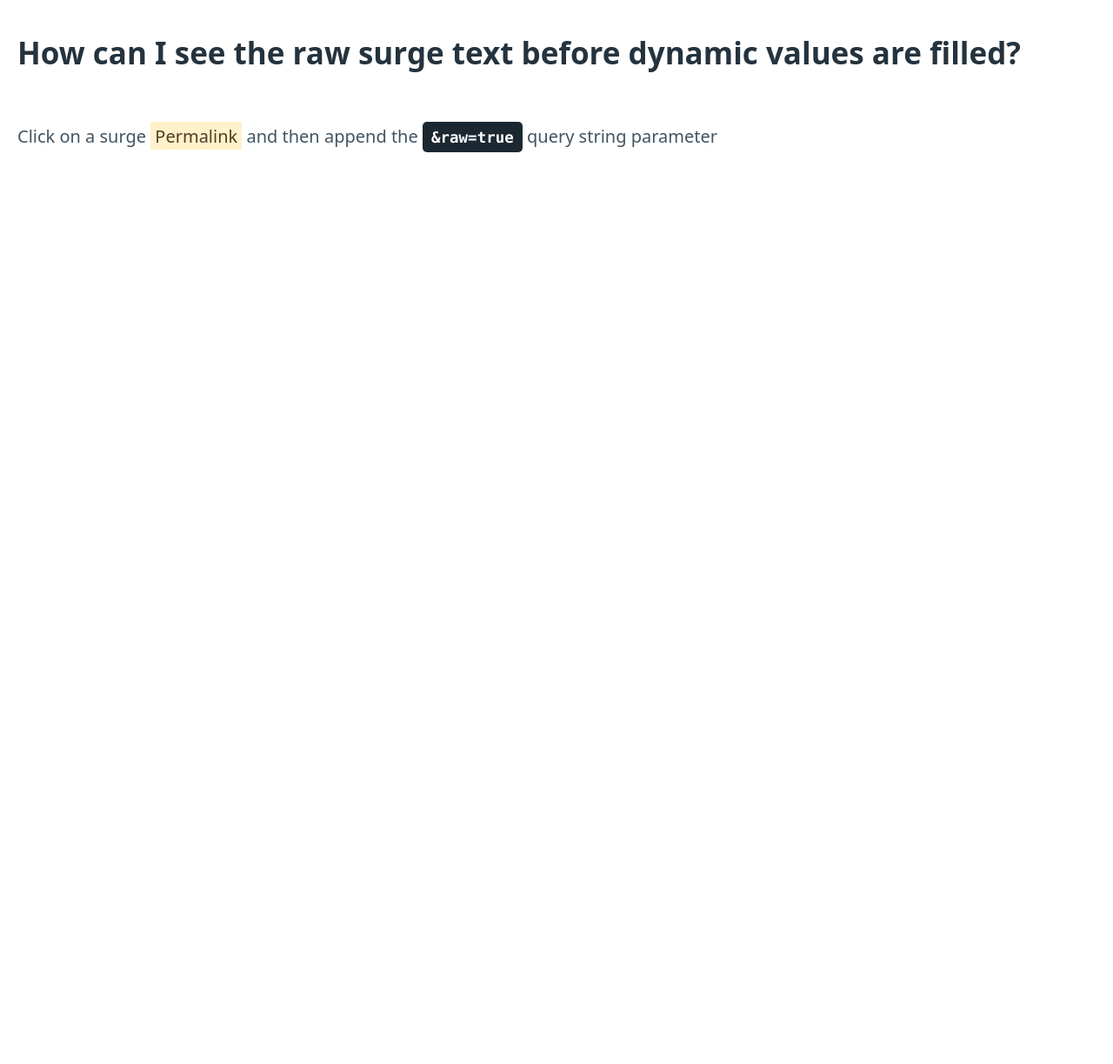
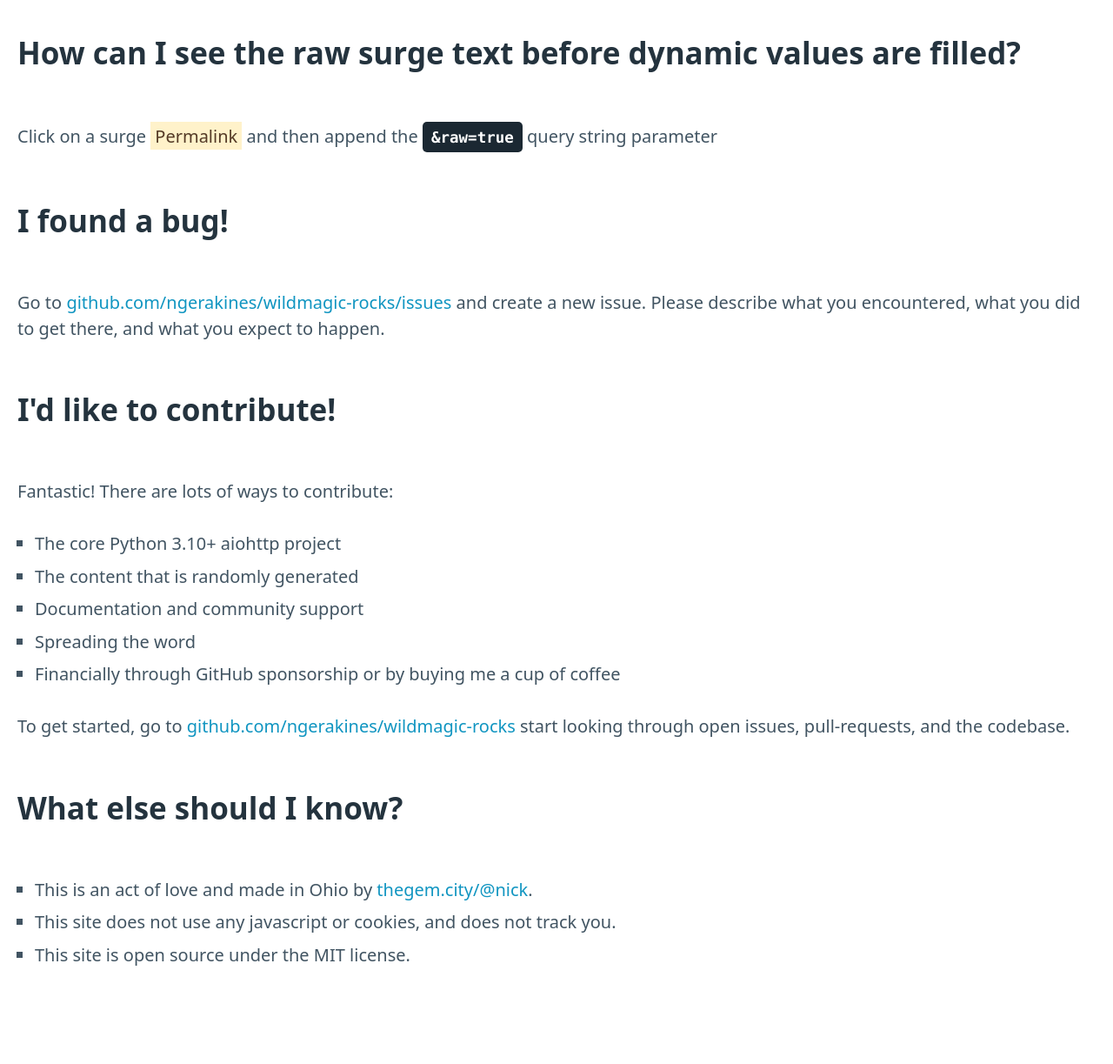
Before and after one commit to ngerakines/wildmagic-rocks, a Python web app: template templates/help.html in a window 1280 px wide. Shown: the part 1410-2633 px from the top of the page at 87% size. Before the commit the page ends 1585 px from the top, so only its background shows below. Run offline with Jinja, Linux system fonts and the light colour scheme; the template is opened without the code that fills it, so the values that code supplies are empty.

Commit message:
Minor html cleanup

```diff
--- a/templates/help.html
+++ b/templates/help.html
@@ -22,7 +22,6 @@
     <main class="container-fluid">
         <h1>Help!</h1>
         <p><a href="https://wildmagic.rocks/">Wild Magic Rocks!</a> is a wild magic surge generator for table top role playing games.</p>
-
         <h2>How do I use it?</h2>
         <p>There are a few ways you can use this site:</p>
         <ul>
@@ -43,6 +42,28 @@
 
         <h2>How can I see the raw surge text before dynamic values are filled?</h2>
         <p>Click on a surge <mark>Permalink</mark> and then append the <kbd>&raw=true</kbd> query string parameter</p>
+
+        <h2>I found a bug!</h2>
+        <p>Go to <a href="https://github.com/ngerakines/wildmagic-rocks/issues">github.com/ngerakines/wildmagic-rocks/issues</a> and create a new issue. Please describe what you encountered, what you did to get there, and what you expect to happen.</p>
+
+        <h2>I'd like to contribute!</h2>
+        <p>Fantastic! There are lots of ways to contribute:</p>
+        <ul>
+            <li>The core Python 3.10+ aiohttp project</li>
+            <li>The content that is randomly generated</li>
+            <li>Documentation and community support</li>
+            <li>Spreading the word</li>
+            <li>Financially through GitHub sponsorship or by buying me a cup of coffee</li>
+        </ul>
+        <p>To get started, go to <a href="https://github.com/ngerakines/wildmagic-rocks">github.com/ngerakines/wildmagic-rocks</a> start looking through open issues, pull-requests, and the codebase.</p>
+
+        <h2>What else should I know?</h2>
+        <ul>
+            <li>This is an act of love and made in Ohio by <a href="https://thegem.city/@nick">thegem.city/@nick</a>.</li>
+            <li>This site does not use any javascript or cookies, and does not track you.</li>
+            <li>This site is open source under the MIT license.</li>
+        </ul>
+
     </main>
 </body>
 
--- a/templates/index.html
+++ b/templates/index.html
@@ -5,7 +5,7 @@
     <meta charset="utf-8">
     <meta name="viewport" content="width=device-width, initial-scale=1">
     <link rel="stylesheet" href="/static/css/pico.css">
-    <title>Hello, world!</title>
+    <title>Wild Magic Rocks!</title>
 </head>
 
 <body>
--- a/templates/surge.html
+++ b/templates/surge.html
@@ -5,7 +5,7 @@
   <meta charset="utf-8">
   <meta name="viewport" content="width=device-width, initial-scale=1">
   <link rel="stylesheet" href="/static/css/pico.css">
-  <title>Hello, world!</title>
+  <title>Wild Magic Rocks!</title>
 </head>
 
 <body>
```
